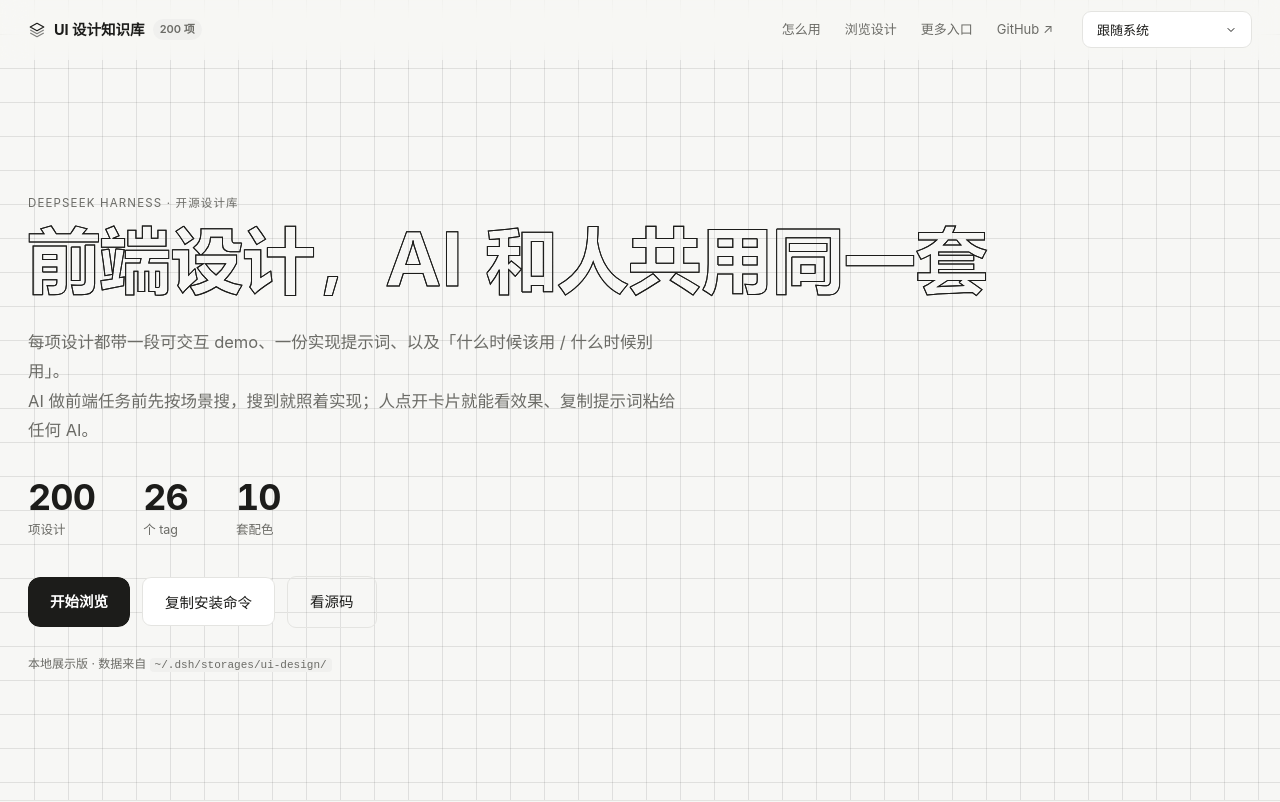
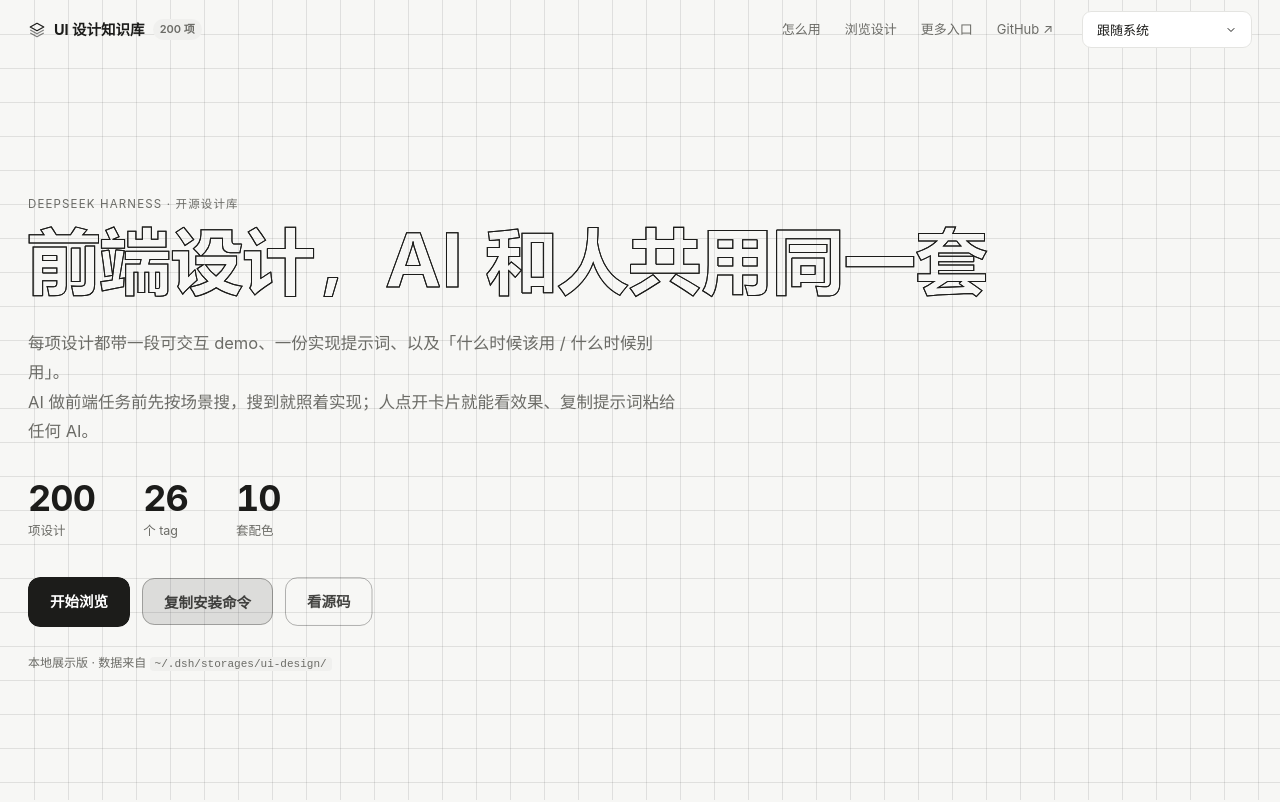
Before and after one commit to philomelcc/dsh-ui-design, a website: page site/index.html in a window 1280 px wide. Shown: the top 802 px of the page. Drawn offline with Linux system fonts and the light colour scheme; files whose address does not match are found by name.

Commit message:
feat(site): follow wipe-v3 prompt; grid reaches topbar; drop section rules
- 标题填色改 0.25→0.74，与描线重叠（边勾勒边涂），并加「填色不早于同字描线完成」兜底

- 按钮改三形态：实心主色 / 半透明次要 / 空心 ghost，各自 SVG 描边；填充由形态决定（透明底跳过），早起步 0.40 起、错开 0.07；实心按钮填充后藏描线

- 导航初始完全透明（去掉 backdrop-blur，blur 会把 1px 网格糊掉），滚过 hero 55% 才上底色 —— 顶栏能看到网格

- 去掉 section/foot 的 border-top，避免和网格线打架

```diff
--- a/site/app.js
+++ b/site/app.js
@@ -913,7 +913,10 @@
     var nav = $('nav');
     if (nav) {
       var onScroll = function () {
-        nav.classList.toggle('scrolled', window.scrollY > 8);
+        // hero 前半段导航保持透明，让 fixed 网格完整透上来；滚过 hero 后半段再上底色保证可读
+        var heroEl = document.getElementById('hero');
+        var threshold = heroEl ? heroEl.offsetHeight * 0.55 : 8;
+        nav.classList.toggle('scrolled', window.scrollY > threshold);
       };
       window.addEventListener('scroll', onScroll, { passive: true });
       onScroll();
--- a/site/hero.js
+++ b/site/hero.js
@@ -1,15 +1,16 @@
 /**
- * Hero：设计台网格背景 + 描线填色入场。
+ * Hero：设计台网格背景 + 描线填色入场（按 2026-11-16 第三版 prompt 实现）。
  *
- * 两套驱动，各管一段（2026-11-16 用户定的分工）：
- *   - **入场**：时间驱动，一条总进度 T（0→1，3.2 秒）。标题描线→填色、段落逐块擦入、CTA 描边→填充、
- *     网格按位置错开地织起来——全部用同一个 T，所以「网格织成」和「标题描线」天然对齐。
- *   - **退场**：只有网格，滚动驱动（pS = hero 滚出视口的比例）。文字不参与滚动退场，随页面滚出视口即可。
+ * 两套驱动：
+ *   - **入场**：时间驱动，一条总进度 T（0→1，3.2 秒）——标题描线/填色、段落逐行擦入、按钮描边/填充/文字、
+ *     网格按位置错开织起（0→0.45，与标题描线同区间对齐）。
+ *   - **退场**：只有网格，滚动驱动（pS = hero 滚出视口的比例）。
  *
- * 参数按库里「描线填色入场」的新版 prompt（2026-11-16 重写，10.4KB）：
- *   标题描线 0→0.45（ST=0.18 逐字）、填色 0.45→0.75、段落 0.15→0.62 逐块串行、
- *   CTA 边框 0.6→0.8、填充 0.8→1.0（--fill -1%→101%）、CTA 文字 0.72→1.0。
- * 网格按「设计台网格背景」的 prompt：层 fixed 铺满视口，线长随 pS 从边缘收起。
+ * 第三版 prompt 的关键参数（和上一版的差异）：
+ *   - 填色 **0.25→0.74**，和描线**重叠**（第一字描完 0.216 后就开始涂，像边勾勒边涂）；
+ *   - 按钮**早起步**：主 0.40 起、次 +0.07、第三个 +0.14（描边 0.40→0.60 / 填充 0.60→0.80 / 文字 0.54→0.80）；
+ *   - 按钮**形态决定填充**：透明底（ghost）跳过填充，实心/半透明底必须填充；`--fill` 用 -1%→101%；
+ *   - 实心按钮填充后要藏掉描线层，否则留一圈 32% 品牌线残影。
  */
 (function () {
   'use strict';
@@ -18,24 +19,26 @@
   var board = document.getElementById('hero');
   var weave = document.getElementById('weave');
   var titleSvg = document.getElementById('hero-title');
-  var cta = document.getElementById('hero-cta');
   if (!board || !weave) return;
 
   var reduceMotion = window.matchMedia && window.matchMedia('(prefers-reduced-motion: reduce)').matches;
 
   var GAP = 34;
-  var DURATION = 3200; // 入场总时长（prompt：3.2 秒）
-  var TITLE_STEP = 0.18; // 标题逐字错开 ST
-  var PARA_START = 0.15; // 段落组起点
-  var PARA_SPAN = 0.47; // 段落组总跨度 0.15→0.62
+  var DURATION = 3200;
+  var TITLE_STEP = 0.18;
+  var TITLE_DRAW = [0, 0.45]; // 描线
+  var TITLE_FILL = [0.25, 0.74]; // 填色（和描线重叠）
+  var PARA_START = 0.15;
+  var PARA_SPAN = 0.47;
+  var BTN_STEP = 0.07;
   var STATE = {
-    hold: null, // 调试/验收：把 T 冻结在某个值
-    T: 0, // 入场（时间驱动）
-    pS: 0, // 滚动（只驱动网格退场）
+    hold: null, // 验收：把 T 冻结在某个值
+    T: 0,
+    pS: 0,
     lines: [],
     title: null,
     blocks: [],
-    cta: null,
+    buttons: [],
     raf: 0,
     lastTime: 0,
   };
@@ -50,7 +53,6 @@
     var u = 1 - t;
     return 1 - u * u * u;
   }
-
   function wave(pos) {
     return (Math.sin(pos * 0.017 + 1.3) * 0.5 + Math.sin(pos * 0.043 + 4.1) * 0.5) * 0.16 + (Math.random() - 0.5) * 0.04;
   }
@@ -83,7 +85,7 @@
     STATE.lines = lines;
   }
 
-  /** 主标题：描线层 path + 填色层 use[clip-path]（顺序按 prompt：use 在下、path 在上）。 */
+  /** 主标题：填色层 use[clip-path] 在下、描线层 path 在上。 */
   function buildTitle() {
     var data = window.__HERO_TITLE;
     if (!data || !titleSvg || !data.glyphs || !data.glyphs.length) return null;
@@ -94,33 +96,31 @@
 
     var defs = document.createElementNS(NS, 'defs');
     var i;
+    var rects = [];
     for (i = 0; i < data.glyphs.length; i += 1) {
       var g = data.glyphs[i];
       var cp = document.createElementNS(NS, 'clipPath');
       cp.setAttribute('id', 'tc' + i);
-      var rect = document.createElementNS(NS, 'rect');
-      rect.setAttribute('class', 'fr');
-      rect.setAttribute('x', g.x);
-      rect.setAttribute('y', g.y - 2);
-      rect.setAttribute('height', Math.max(1, g.h + 4));
-      rect.setAttribute('width', 0);
-      cp.appendChild(rect);
+      var r = document.createElementNS(NS, 'rect');
+      r.setAttribute('class', 'fr');
+      r.setAttribute('x', g.x - 2);
+      r.setAttribute('y', g.y - 2);
+      r.setAttribute('height', Math.max(1, g.h + 4));
+      r.setAttribute('width', 0);
+      cp.appendChild(r);
       defs.appendChild(cp);
+      rects.push(r);
     }
     titleSvg.appendChild(defs);
 
-    // 填色层（下层）
-    var rects = [];
     for (i = 0; i < data.glyphs.length; i += 1) {
       var use = document.createElementNS(NS, 'use');
       use.setAttribute('class', 'fl');
       use.setAttribute('href', '#tg' + i);
       use.setAttribute('clip-path', 'url(#tc' + i + ')');
       titleSvg.appendChild(use);
-      rects.push(defs.querySelectorAll('rect')[i]);
     }
 
-    // 描线层（上层）
     var paths = [];
     var lens = [];
     for (i = 0; i < data.glyphs.length; i += 1) {
@@ -130,7 +130,6 @@
       titleSvg.appendChild(p);
       paths.push(p);
     }
-    // 必须在插入文档后量周长
     for (i = 0; i < paths.length; i += 1) {
       var L = 0;
       try {
@@ -145,7 +144,6 @@
     return { paths: paths, rects: rects, lens: lens, glyphs: data.glyphs };
   }
 
-  /** 整行 mask 擦入（段落/按钮文字）：pe = p*(1+2h)-h，p≥0.999 时去掉 mask。 */
   function applyWipe(el, p, chars) {
     if (p >= 0.999) {
       if (el.__wiped !== true) {
@@ -165,14 +163,20 @@
     el.style.maskImage = grad;
   }
 
-  function setupCta() {
-    if (!cta) return null;
-    var rect = cta.querySelector('.cta-stroke rect');
-    var svg = cta.querySelector('.cta-stroke');
-    if (!rect || !svg) return null;
-    var w = cta.offsetWidth;
-    var h = cta.offsetHeight;
-    if (!w || !h) return null;
+  /** 按钮组：每个 .btn-wrap 一个 SVG 描边层；形态（data-fill）决定要不要填充。 */
+  function setupButtons() {
+    var wraps = board.querySelectorAll('.btn-wrap[data-btn]');
+    var list = [];
+    for (var i = 0; i < wraps.length; i += 1) {
+      var wrap = wraps[i];
+      var btn = wrap.querySelector('.btn-main, .btn-sub, .btn-ghost');
+      var rect = wrap.querySelector('.btn-stroke rect');
+      var svg = wrap.querySelector('.btn-stroke');
+      var label = wrap.querySelector('.btn-label');
+      if (!btn || !rect || !svg) continue;
+      var w = btn.offsetWidth;
+      var h = btn.offsetHeight;
+      if (!w || !h) continue;
       svg.setAttribute('width', w);
       svg.setAttribute('height', h);
       svg.setAttribute('viewBox', '0 0 ' + w + ' ' + h);
@@ -187,10 +191,20 @@
         len = (w + h) * 2;
       }
       rect.style.strokeDasharray = len;
-    return { rect: rect, label: cta.querySelector('.cta-label'), len: len };
+      list.push({
+        btn: btn,
+        rect: rect,
+        label: label,
+        len: len,
+        delay: i * BTN_STEP,
+        fill: wrap.getAttribute('data-fill') === 'true',
+        hideStroke: wrap.getAttribute('data-hide-stroke') === 'true',
+      });
+    }
+    STATE.buttons = list;
   }
 
-  /** 段落组：除标题和 CTA 之外的文字块，按 prompt 的 0.15→0.62 组内串行。 */
+  /** 段落组：除标题和按钮外的文字块，0.15→0.62 组内串行。 */
   function collectBlocks() {
     var nodes = board.querySelectorAll('[data-wipe]');
     var list = [];
@@ -210,12 +224,12 @@
 
   function render() {
     var T = STATE.T;
+    var pS = STATE.pS;
     window.__heroT = T;
-    window.__heroP = STATE.pS;
-    var pS = STATE.pS;
+    window.__heroP = pS;
     var fade = Math.min(1, pS / 0.15, (1 - pS) / 0.15);
 
-    // 网格：入场织起（和标题描线同一个 0→0.45）* 滚动收起（只受 pS 影响）
+    // 网格：入场织起（0→0.45，和标题描线对齐）* 滚动收起
     var inP = seg(T, 0, 0.45);
     for (var i = 0; i < STATE.lines.length; i += 1) {
       var ln = STATE.lines[i];
@@ -227,37 +241,42 @@
         ln.axis === 'X' ? 'scaleX(' + scale.toFixed(4) + ')' : 'scaleY(' + scale.toFixed(4) + ')';
     }
 
-    // 主标题：描线 0→0.45、填色 0.45→0.75，逐字错开 ST
+    // 主标题：描线 0→0.45、填色 0.25→0.74（重叠）
     var t = STATE.title;
     if (t) {
       var n = t.glyphs.length;
       var span = 1 + (n - 1) * TITLE_STEP;
-      var tDraw = seg(T, 0, 0.45) * span;
-      var tFill = seg(T, 0.45, 0.75) * span;
+      var tDraw = seg(T, TITLE_DRAW[0], TITLE_DRAW[1]) * span;
+      var tFill = seg(T, TITLE_FILL[0], TITLE_FILL[1]) * span;
       for (var j = 0; j < n; j += 1) {
         var qi = clamp(tDraw - j * TITLE_STEP, 0, 1);
         t.paths[j].setAttribute('stroke-dashoffset', (t.lens[j] * (1 - qi)).toFixed(1));
         t.paths[j].style.opacity = qi <= 0.0005 ? '0' : '1';
         var qf = clamp(tFill - j * TITLE_STEP, 0, 1);
-        t.rects[j].setAttribute('width', (qf * t.glyphs[j].w).toFixed(2));
+        // 兜底：填色不能早于同字的描线完成
+        qf = Math.min(qf, qi);
+        t.rects[j].setAttribute('width', (qf * (t.glyphs[j].w + 4)).toFixed(2));
       }
     }
 
-    // 段落块：mask 擦入，组内串行
+    // 段落块
     for (var k = 0; k < STATE.blocks.length; k += 1) {
       var b = STATE.blocks[k];
       applyWipe(b.el, seg(T, b.start, b.end), b.chars);
     }
 
-    // CTA：边框 0.6→0.8、填充 0.8→1.0（--fill -1%→101%）、文字 0.72→1.0
-    var c = STATE.cta;
-    if (c) {
-      var borderP = seg(T, 0.6, 0.8);
-      c.rect.style.strokeDashoffset = (c.len * (1 - borderP)).toFixed(2);
-      c.rect.style.opacity = borderP <= 0.0005 ? '0' : '1';
-      var fillP = seg(T, 0.8, 1);
-      cta.style.setProperty('--fill', (-1 + fillP * 102).toFixed(2) + '%');
-      if (c.label) applyWipe(c.label, seg(T, 0.72, 1), 4);
+    // 按钮：描边 0.40→0.60、填充 0.60→0.80、文字 0.54→0.80（各自 +delay）
+    for (var bi = 0; bi < STATE.buttons.length; bi += 1) {
+      var bu = STATE.buttons[bi];
+      var d = bu.delay;
+      var borderP = seg(T, 0.4 + d, 0.6 + d);
+      var fillP = bu.fill ? seg(T, 0.6 + d, 0.8 + d) : 1;
+      var labelP = seg(T, 0.54 + d, 0.8 + d);
+      bu.rect.style.strokeDashoffset = (bu.len * (1 - borderP)).toFixed(2);
+      // 实心按钮填充开始后藏描线，否则留一圈品牌色残影
+      bu.rect.style.opacity = bu.hideStroke && fillP > 0.001 ? '0' : borderP <= 0.0005 ? '0' : '1';
+      if (bu.fill) bu.btn.style.setProperty('--fill', (-1 + fillP * 102).toFixed(2) + '%');
+      if (bu.label) applyWipe(bu.label, labelP, (bu.label.textContent || '').length);
     }
   }
 
@@ -286,7 +305,7 @@
 
     render();
 
-    if (STATE.T < 1 || Math.abs(pRaw - STATE.pS) > 0.002) {
+    if (STATE.T < 1 || STATE.hold !== null || Math.abs(pRaw - STATE.pS) > 0.002) {
       STATE.raf = requestAnimationFrame(tick);
     } else {
       STATE.raf = 0;
@@ -304,7 +323,7 @@
     buildLines();
     STATE.title = buildTitle();
     collectBlocks();
-    STATE.cta = setupCta();
+    setupButtons();
 
     if (reduceMotion) {
       STATE.T = 1;
@@ -316,14 +335,14 @@
     window.addEventListener('scroll', kick, { passive: true });
     window.addEventListener('resize', function () {
       buildLines();
-      STATE.cta = setupCta();
+      setupButtons();
       render();
       kick();
     });
 
     if (document.fonts && document.fonts.ready) {
       document.fonts.ready.then(function () {
-        STATE.cta = setupCta();
+        setupButtons();
         kick();
       });
     }
--- a/site/index.html
+++ b/site/index.html
@@ -58,12 +58,18 @@
             <div class="stat"><b id="stat-themes">…</b><span>套配色</span></div>
           </div>
           <div class="hero-actions">
-            <span class="cta-wrap" id="hero-cta">
-              <a class="cta-btn" href="#browse"><span class="cta-label">开始浏览</span></a>
-              <svg class="cta-stroke" aria-hidden="true"><rect rx="12" ry="12"/></svg>
-            </span>
-            <button class="btn wipe" data-wipe id="copy-install" type="button">复制安装命令</button>
-            <a class="btn ghost wipe" data-wipe href="https://github.com/philomelcc/dsh-ui-design" target="_blank" rel="noopener">看源码</a>
+            <div class="btn-wrap" data-btn data-fill="true" data-hide-stroke="true">
+              <a class="btn-main" href="#browse"><span class="btn-label">开始浏览</span></a>
+              <svg class="btn-stroke" aria-hidden="true"><rect rx="12" ry="12"/></svg>
+            </div>
+            <div class="btn-wrap" data-btn data-fill="true">
+              <button class="btn-sub" id="copy-install" type="button"><span class="btn-label">复制安装命令</span></button>
+              <svg class="btn-stroke" aria-hidden="true"><rect rx="12" ry="12"/></svg>
+            </div>
+            <div class="btn-wrap" data-btn data-fill="false">
+              <a class="btn-ghost" href="https://github.com/philomelcc/dsh-ui-design" target="_blank" rel="noopener"><span class="btn-label">看源码</span></a>
+              <svg class="btn-stroke" aria-hidden="true"><rect rx="12" ry="12"/></svg>
+            </div>
           </div>
           <p class="hero-foot wipe" data-wipe>本地展示版 · 数据来自 <code>~/.dsh/storages/ui-design/</code></p>
         </div>
--- a/site/style.css
+++ b/site/style.css
@@ -317,14 +317,17 @@ h3 { margin: 0 0 6px; font-size: 12px; letter-spacing: 0.06em; color: var(--text
 
 .nav {
   position: sticky; top: 0; z-index: 50;
-  /* 半透明让 fixed 网格透到顶栏；blur 保证文字可读 */
-  background: color-mix(in srgb, var(--bg) 55%, transparent);
+  /* 初始完全透明：fixed 网格要能完整透到顶栏（blur 会把 1px 网格线糊掉，所以初始不加） */
+  background: transparent;
+  border-bottom: 1px solid transparent;
+  transition: border-color 0.18s ease, background 0.18s ease, backdrop-filter 0.18s ease;
+}
+.nav.scrolled {
+  border-bottom-color: var(--border);
+  background: color-mix(in srgb, var(--bg) 92%, transparent);
   -webkit-backdrop-filter: blur(12px) saturate(1.2);
   backdrop-filter: blur(12px) saturate(1.2);
-  border-bottom: 1px solid transparent;
-  transition: border-color 0.18s ease, background 0.18s ease;
 }
-.nav.scrolled { border-bottom-color: var(--border); background: color-mix(in srgb, var(--bg) 72%, transparent); }
 .nav-inner { max-width: 1280px; margin: 0 auto; padding: 11px 28px; display: flex; align-items: center; gap: 18px; }
 .brand { display: inline-flex; align-items: center; gap: 8px; color: var(--text); text-decoration: none; font-weight: 700; font-size: 14.5px; white-space: nowrap; }
 .brand-mark { color: var(--brand); flex: 0 0 auto; }
@@ -377,33 +380,36 @@ main > section,
 .stat b { font-size: 36px; line-height: 1; letter-spacing: -0.025em; font-variant-numeric: tabular-nums; color: var(--text); }
 .stat span { font-size: 12.5px; color: var(--text-dim); }
 .hero-actions { display: flex; flex-wrap: wrap; gap: 12px; align-items: center; }
-.hero-actions .btn { padding: 13px 22px; font-size: 14.5px; text-decoration: none; display: inline-flex; align-items: center; }
 .hero-foot { margin: 26px 0 0; font-size: 12px; color: var(--text-dim); }
 .how-card code, .hero-foot code { font-size: 0.92em; background: var(--surface-2); padding: 1px 5px; border-radius: 4px; }
 
-/* CTA：真按钮（brand 底 + on-brand 字，mask 从左揭示）+ 独立 SVG 描边层 */
-.cta-wrap { position: relative; display: inline-block; }
-.cta-btn {
+/* 按钮：三个形态（实心主色 / 半透明次要 / 空心 ghost），各带 SVG 描边层
+   填充是否发生由形态决定：透明底跳过填充（描边 + 文字即终态） */
+.hero-actions { display: flex; flex-wrap: wrap; gap: 12px; align-items: center; }
+.btn-wrap { position: relative; display: inline-flex; }
+.btn-main, .btn-sub, .btn-ghost {
   position: relative;
   display: flex; align-items: center; justify-content: center;
   padding: 13px 22px;
-  border-radius: 12px;
-  background: var(--brand);
-  color: var(--on-brand);
+  border: 0; border-radius: 12px;
   font-size: 14.5px; font-weight: 600;
-  text-decoration: none;
+  text-decoration: none; font-family: inherit;
+  cursor: pointer;
+}
+/* 非透明底的按钮：整体被 --fill 从左揭示（填充动画） */
+.btn-main, .btn-sub {
   -webkit-mask-image: linear-gradient(90deg, #000 0 var(--fill, -1%), transparent var(--fill, -1%));
   mask-image: linear-gradient(90deg, #000 0 var(--fill, -1%), transparent var(--fill, -1%));
 }
-.cta-stroke { position: absolute; inset: 0; width: 100%; height: 100%; overflow: visible; pointer-events: none; }
-.cta-stroke rect { fill: none; stroke: color-mix(in srgb, var(--brand) 32%, transparent); stroke-width: 1; }
-.cta-label {
-  position: relative;
-  display: block;
-  color: var(--on-brand);
-  -webkit-mask-image: linear-gradient(98deg, #000 0 calc(0% - 20%), transparent calc(0% + 20%));
-  mask-image: linear-gradient(98deg, #000 0 calc(0% - 20%), transparent calc(0% + 20%));
+.btn-main { background: var(--brand); color: var(--on-brand); }
+.btn-sub {
+  background: color-mix(in srgb, var(--brand) 12%, transparent);
+  color: color-mix(in srgb, var(--brand) 82%, transparent);
 }
+.btn-ghost { background: transparent; color: color-mix(in srgb, var(--brand) 82%, transparent); }
+.btn-stroke { position: absolute; inset: 0; width: 100%; height: 100%; overflow: visible; pointer-events: none; }
+.btn-stroke rect { fill: none; stroke: color-mix(in srgb, var(--brand) 32%, transparent); stroke-width: 1; }
+.btn-label { display: block; pointer-events: none; }
 
 .wipe { will-change: -webkit-mask-image, mask-image; }
 
@@ -413,7 +419,7 @@ main > section,
 
 
 
-.section { padding-top: 46px; padding-bottom: 46px; border-top: 1px solid var(--border); }
+.section { padding-top: 46px; padding-bottom: 46px; }
 .section-head { margin-bottom: 22px; }
 .section-head h2 { font-size: 22px; letter-spacing: -0.012em; }
 .section-sub { margin: 6px 0 0; font-size: 13px; color: var(--text-dim); }
@@ -446,7 +452,6 @@ main > section,
 .foot {
   display: flex; align-items: center; justify-content: space-between; gap: 12px; flex-wrap: wrap;
   padding-top: 24px; padding-bottom: 40px;
-  border-top: 1px solid var(--border);
   font-size: 12px; color: var(--text-dim);
 }
 .foot .dot { opacity: 0.5; }
```
Lines whose indentation alone changed are shown as unchanged.
